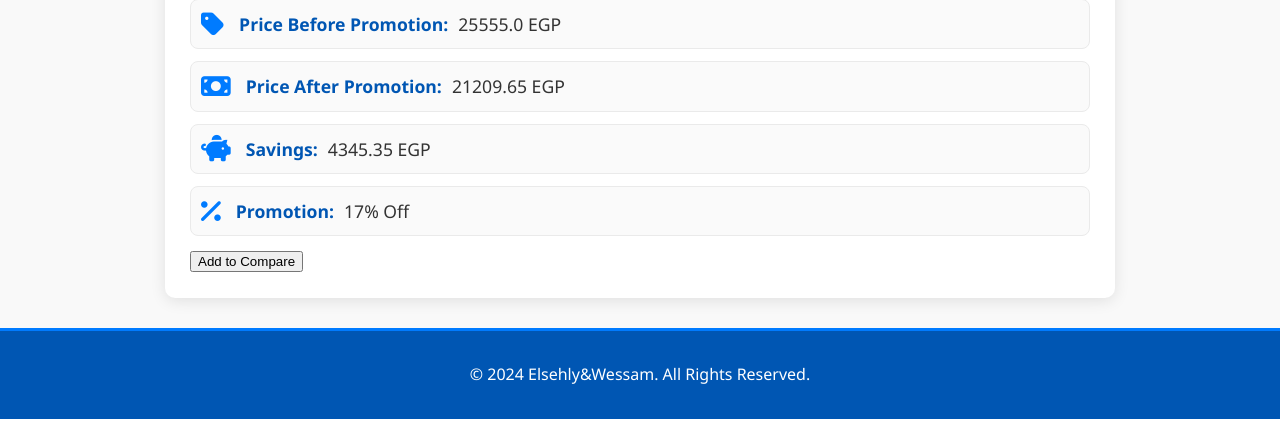
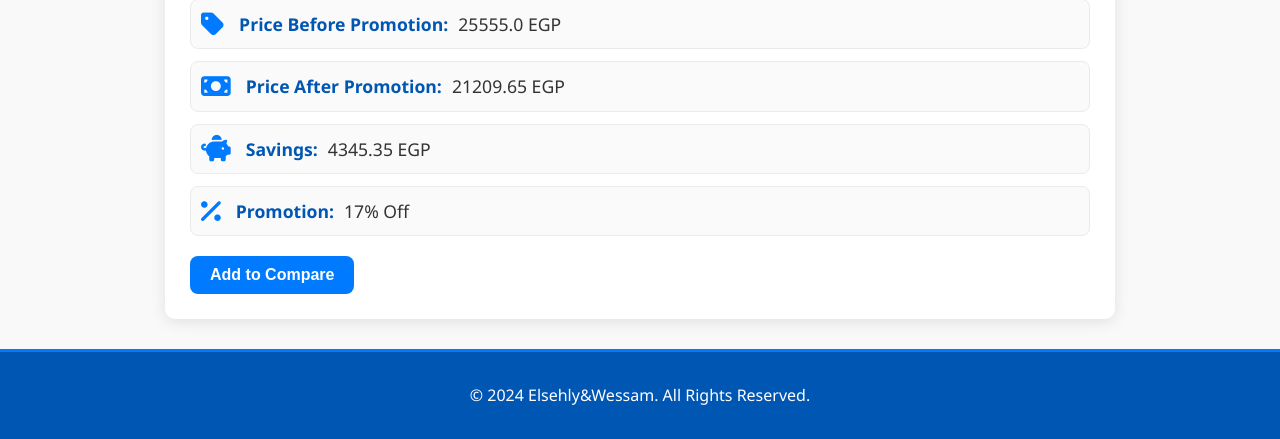
Before and after one commit to OmarElsehly/Smartphone-Comparison-Platform, a Flask app: page /phone/2024001 in a window 1280 px wide. Shown: the part 1243-1682 px from the top of the page. Run offline with Flask 3, Linux system fonts and the light colour scheme; data comes from the database, SQL or seed files in the repository.

Commit message:
Adding the styles required to the button

```diff
--- a/website/static/styles_phone_detail.css
+++ b/website/static/styles_phone_detail.css
@@ -126,3 +126,30 @@ footer a {
 footer a:hover {
     text-decoration: underline;
 }
+.compare-section {
+    text-align: left;
+    margin-top: 20px;
+}
+
+.compare-button {
+    display: inline-block;
+    padding: 10px 20px;
+    font-size: 16px;
+    font-weight: bold;
+    color: white;
+    background-color: #007bff;
+    border: none;
+    border-radius: 8px;
+    cursor: pointer;
+    transition: background-color 0.3s ease, transform 0.2s ease;
+}
+
+.compare-button:hover {
+    transform: translateY(-2px);
+    background-color: #0056b3;
+}
+
+.compare-button.active {
+    background-color: #28a745;
+    color: white;
+}
```
